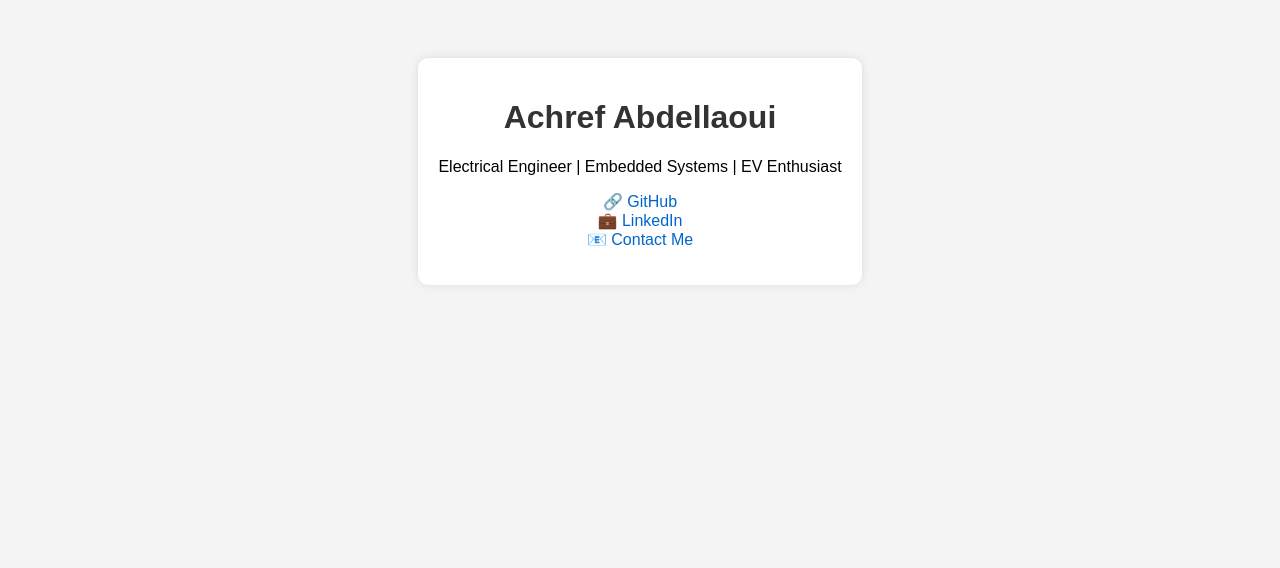
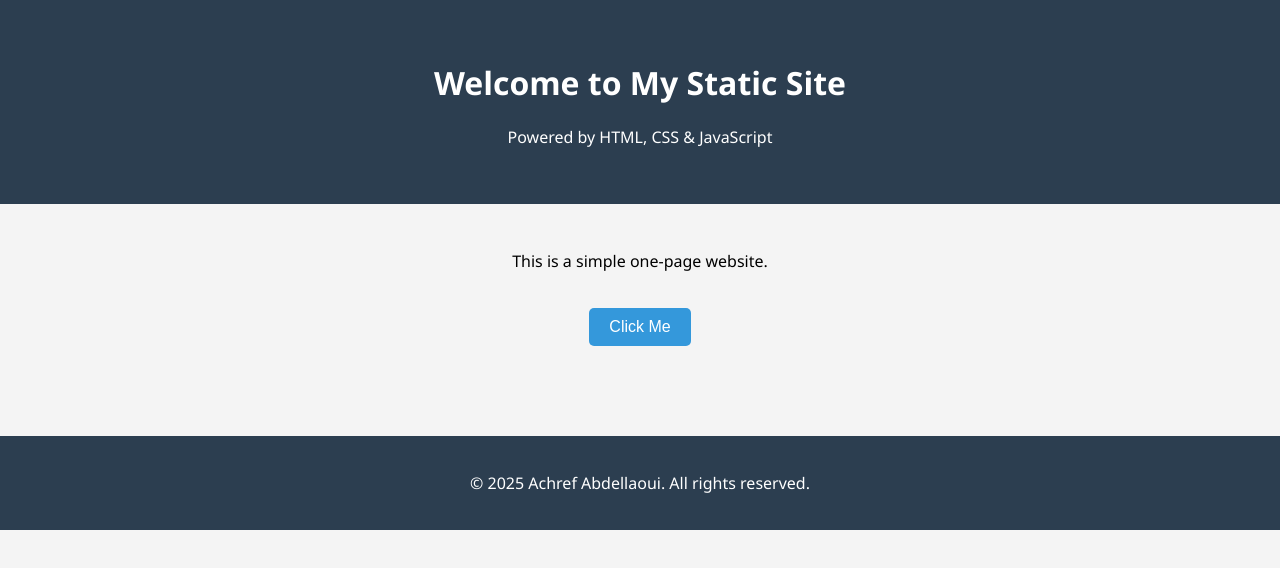
Before and after one commit to achref-10/achref-10-achref-10.github.io, a plain HTML site: page index.html in a window 1280 px wide. Drawn offline with Linux system fonts and the light colour scheme.

Commit message:
Update index.html

```diff
--- a/index.html
+++ b/index.html
@@ -3,41 +3,66 @@
 <head>
   <meta charset="UTF-8">
   <meta name="viewport" content="width=device-width, initial-scale=1">
-  <title>Achref Abdellaoui</title>
+  <title>My Static Website</title>
   <style>
     body {
-      font-family: Arial, sans-serif;
+      font-family: 'Segoe UI', sans-serif;
+      margin: 0;
+      padding: 0;
+      background-color: #f4f4f4;
       text-align: center;
-      background: #f4f4f4;
-      padding: 50px;
     }
-    h1 {
-      color: #333;
+    header {
+      background-color: #2c3e50;
+      color: white;
+      padding: 40px 0;
     }
-    a {
-      color: #0066cc;
-      text-decoration: none;
+    main {
+      padding: 30px;
     }
-    .container {
-      background: white;
-      padding: 20px;
-      border-radius: 10px;
-      display: inline-block;
-      box-shadow: 0 0 10px rgba(0,0,0,0.1);
+    button {
+      padding: 10px 20px;
+      font-size: 16px;
+      margin-top: 20px;
+      cursor: pointer;
+      background-color: #3498db;
+      border: none;
+      color: white;
+      border-radius: 5px;
+    }
+    button:hover {
+      background-color: #2980b9;
+    }
+    footer {
+      background-color: #2c3e50;
+      color: white;
+      padding: 20px 0;
+      margin-top: 40px;
     }
   </style>
 </head>
 <body>
 
-  <div class="container">
-    <h1>Achref Abdellaoui</h1>
-    <p>Electrical Engineer | Embedded Systems | EV Enthusiast</p>
-    <p>
-      🔗 <a href="https://github.com/achrefabdellaoui" target="_blank">GitHub</a><br>
-      💼 <a href="https://www.linkedin.com/in/achrefabdellaoui" target="_blank">LinkedIn</a><br>
-      📧 <a href="mailto:your.email@example.com">Contact Me</a>
-    </p>
-  </div>
+  <header>
+    <h1>Welcome to My Static Site</h1>
+    <p>Powered by HTML, CSS & JavaScript</p>
+  </header>
+
+  <main>
+    <p>This is a simple one-page website.</p>
+    <button onclick="sayHello()">Click Me</button>
+    <p id="message" style="margin-top: 20px; font-weight: bold;"></p>
+  </main>
+
+  <footer>
+    <p>&copy; 2025 Achref Abdellaoui. All rights reserved.</p>
+  </footer>
+
+  <script>
+    function sayHello() {
+      document.getElementById("message").innerText = "Hello! Thanks for clicking.";
+    }
+  </script>
 
 </body>
 </html>
```
